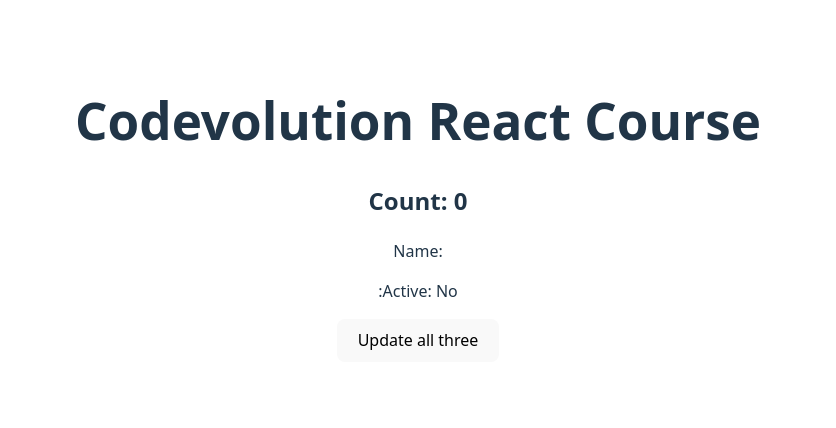
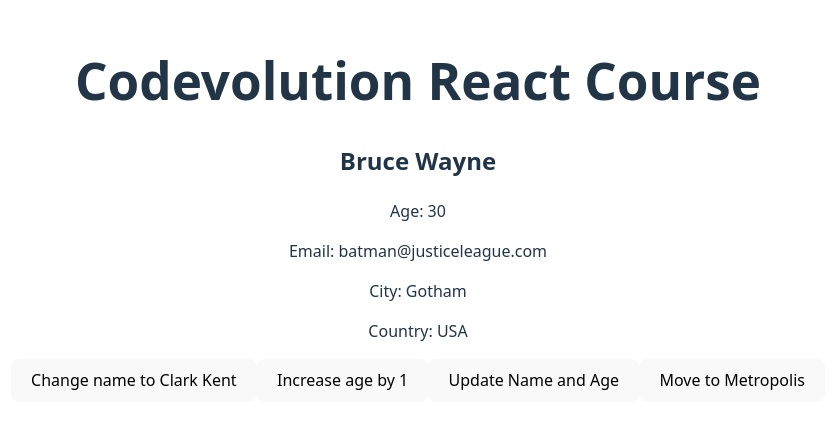
Before and after one commit to santyroy/React-19-Essentials, a React app in the folder state-demo/: page / in a window 1280 px wide. Shown: the part 190-618 px from the top of the page, without its empty margins (222-1058 px from the left). Built offline with nearby package versions, Linux system fonts and the light colour scheme; the HTML template or start-up script is replaced by a standard one.

Commit message:
useState with object

```diff
--- a/state-demo/src/App.jsx
+++ b/state-demo/src/App.jsx
@@ -4,6 +4,7 @@
 import { LoginCard } from "./LoginCard";
 import { PrevStateCounter } from "./PrevStateCounter";
 import { SimpleCounter } from "./SimpleCounter";
+import { UserProfile } from "./UserProfile";
 
 /*
 How state update works:
@@ -28,7 +29,8 @@
       {/* <LoginCard /> */}
       {/* <SimpleCounter /> */}
       {/* <PrevStateCounter /> */}
-      <BatchingCounter />
+      {/* <BatchingCounter /> */}
+      <UserProfile />
     </>
   );
 }
--- /dev/null
+++ b/state-demo/src/UserProfile.jsx
@@ -0,0 +1,47 @@
+import { useState } from "react";
+
+export const UserProfile = () => {
+  const [user, setUser] = useState({
+    name: "Bruce Wayne",
+    age: 30,
+    email: "batman@justiceleague.com",
+    address: {
+      city: "Gotham",
+      country: "USA",
+    },
+  });
+
+  const updateName = () => {
+    setUser({ ...user, name: "Clark Kent" });
+  };
+
+  const updateAge = () => {
+    setUser((prev) => {
+      return { ...prev, age: prev.age + 1 };
+    });
+  };
+
+  const updateMultiple = () => {
+    setUser({ ...user, name: "Clark kent", age: user.age + 1 });
+  };
+
+  const updateCity = () => {
+    setUser({ ...user, address: { ...user.address, city: "Metropolis" } });
+  };
+
+  console.log("Component rendering, user: ", user);
+
+  return (
+    <div>
+      <h2>{user.name}</h2>
+      <p>Age: {user.age}</p>
+      <p>Email: {user.email}</p>
+      <p>City: {user.address.city}</p>
+      <p>Country: {user.address.country}</p>
+      <button onClick={updateName}>Change name to Clark Kent</button>
+      <button onClick={updateAge}>Increase age by 1</button>
+      <button onClick={updateMultiple}>Update Name and Age</button>
+      <button onClick={updateCity}>Move to Metropolis</button>
+    </div>
+  );
+};
```
